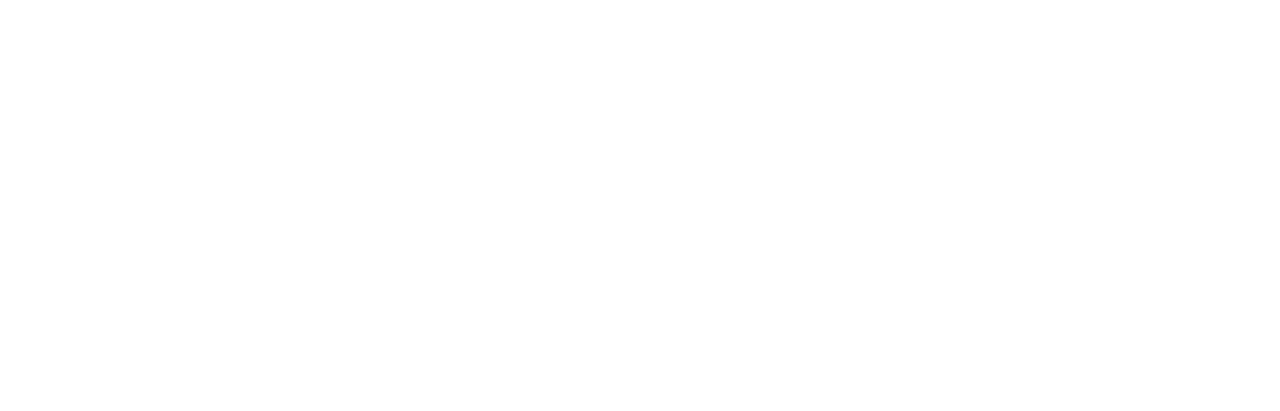
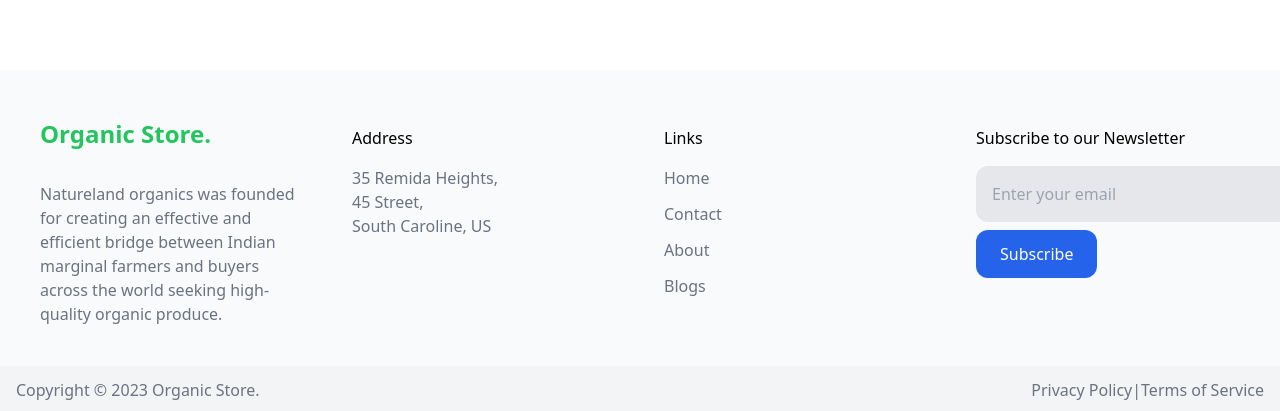
Before and after one commit to mdfaizan973/ZC_ORG, a React (Vite) app in the folder organics/: page / in a window 1280 px wide. Shown: the part 1362-1773 px from the top of the page. Before the commit the page ends 1432 px from the top, so only its background shows below. Built offline with nearby package versions, Linux system fonts and the light colour scheme.

Commit message:
able to make footer

```diff
--- a/organics/src/App.jsx
+++ b/organics/src/App.jsx
@@ -2,6 +2,7 @@
 
 import "./App.css";
 import AllRoutes from "./Components/AllRoutes";
+import Footer from "./Components/Footer";
 import Navbar from "./Components/Navbar";
 
 function App() {
@@ -9,11 +10,13 @@ function App() {
     <>
       <Navbar />
       <AllRoutes />
+      <Footer />
     </>
   );
 }
 
 export default App;
+
 // !fruits, vegetables, grains, dairy products and meat
 // ?category=vegetables
 
--- a/organics/src/Components/Footer.jsx
+++ b/organics/src/Components/Footer.jsx
@@ -2,5 +2,90 @@
 // import { AiOutlineShopping, AiOutlineUser } from "react-icons/ai";
 
 export default function Footer() {
-  return <h1>Footer</h1>;
+  return (
+    <h1>
+      <footer className="bg-gray-50">
+        <div className="mx-auto grid max-w-screen-xl gap-y-8 gap-x-12 px-4 py-10 md:grid-cols-2 xl:grid-cols-4 xl:px-10">
+          <div className="max-w-sm">
+            <div className="mb-6 flex h-12 items-center space-x-2">
+              <span className="text-2xl font-bold text-green-500">
+                Organic Store.
+              </span>
+            </div>
+            <div className="text-gray-500">
+              Natureland organics was founded for creating an effective and
+              efficient bridge between Indian marginal farmers and buyers across
+              the world seeking high-quality organic produce.
+            </div>
+          </div>
+          <div className="">
+            <div className="mt-4 mb-2 font-medium xl:mb-4">Address</div>
+            <div className="text-gray-500">
+              35 Remida Heights, <br />
+              45 Street, <br />
+              South Caroline, US
+            </div>
+          </div>
+          <div className="">
+            <div className="mt-4 mb-2 font-medium xl:mb-4">Links</div>
+            <nav aria-label="Footer Navigation" className="text-gray-500">
+              <ul className="space-y-3">
+                <li>
+                  <a className=" hover:underline" href="#">
+                    Home
+                  </a>
+                </li>
+                <li>
+                  <a className=" hover:underline" href="#">
+                    Contact
+                  </a>
+                </li>
+                <li>
+                  <a className=" hover:underline" href="#">
+                    About
+                  </a>
+                </li>
+                <li>
+                  <a className=" hover:underline" href="#">
+                    Blogs
+                  </a>
+                </li>
+              </ul>
+            </nav>
+          </div>
+          <div className="">
+            <div className="mt-4 mb-2 font-medium xl:mb-4">
+              Subscribe to our Newsletter
+            </div>
+            <div className="flex flex-col">
+              <div className="mb-4">
+                <input
+                  type="email"
+                  className="focus:outline mb-2 block h-14 w-full rounded-xl bg-gray-200 px-4 sm:w-80 focus:outline-none focus:ring-1 focus:ring-blue-600"
+                  placeholder="Enter your email"
+                />
+                <button className="block rounded-xl bg-blue-600 px-6 py-3 font-medium text-white">
+                  Subscribe
+                </button>
+              </div>
+            </div>
+          </div>
+        </div>
+        <div className="bg-gray-100">
+          <div className="mx-auto flex max-w-screen-xl flex-col gap-y-4 px-4 py-3 text-center text-gray-500 sm:flex-row sm:justify-between sm:text-left">
+            <div className="">Copyright © 2023 Organic Store.</div>
+            <div className="">
+              <a className="" href="#">
+                Privacy Policy
+              </a>
+              <span>|</span>
+              <a className="" href="#">
+                Terms of Service
+              </a>
+            </div>
+          </div>
+        </div>
+      </footer>
+    </h1>
+  );
 }
```
